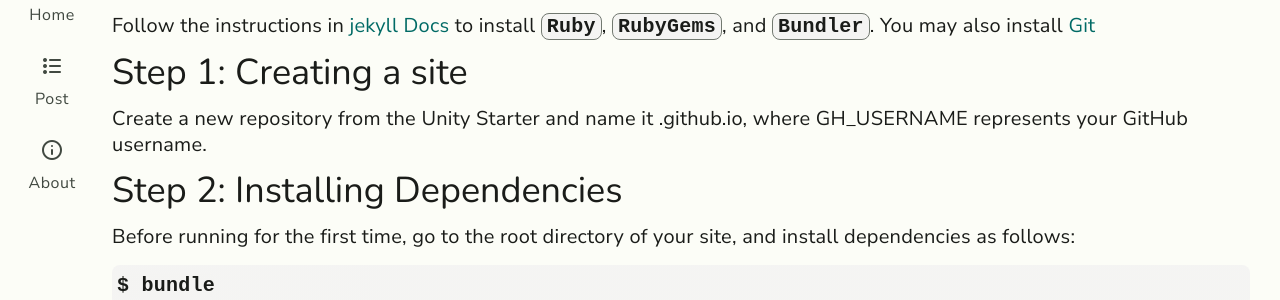
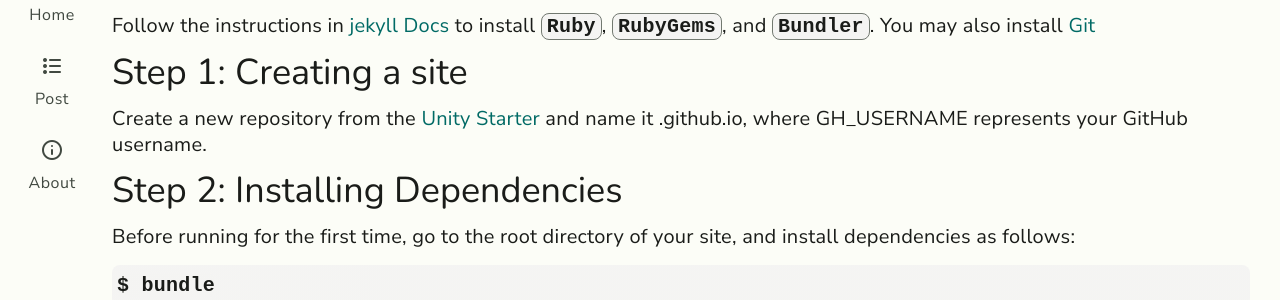
Before and after one commit to AzielLans/jekyll-theme-unity, a Jekyll site: the page built from home.md, in a window 1280 px wide and 900 px high, scrolled down 1533 px. Shown: the part 155-455 px from the top of the window. Built offline with Jekyll 4.4.1, drawn with Linux system fonts in a browser that asks for light colours; our own code applies the rules of GitHub Pages for plain Markdown files; some of the changed lines change nothing that is shown.

Commit message:
Add Jekyll Theme Starter

```diff
--- a/home.md
+++ b/home.md
@@ -31,7 +31,7 @@ Follow the instructions in [jekyll Docs](https://jekyllrb.com/docs/installation/
 
 ## Step 1: Creating a site
 
-Create a new repository from the Unity Starter and name it <GH_USERNAME>.github.io, where GH_USERNAME represents your GitHub username.
+Create a new repository from the [Unity Starter](https://github.com/Involts/Unity-Theme-Starter/generate) and name it <GH_USERNAME>.github.io, where GH_USERNAME represents your GitHub username.
 
 ## Step 2: Installing Dependencies
 
```
Also changed, not shown: jekyll-theme-unity.gemspec.
